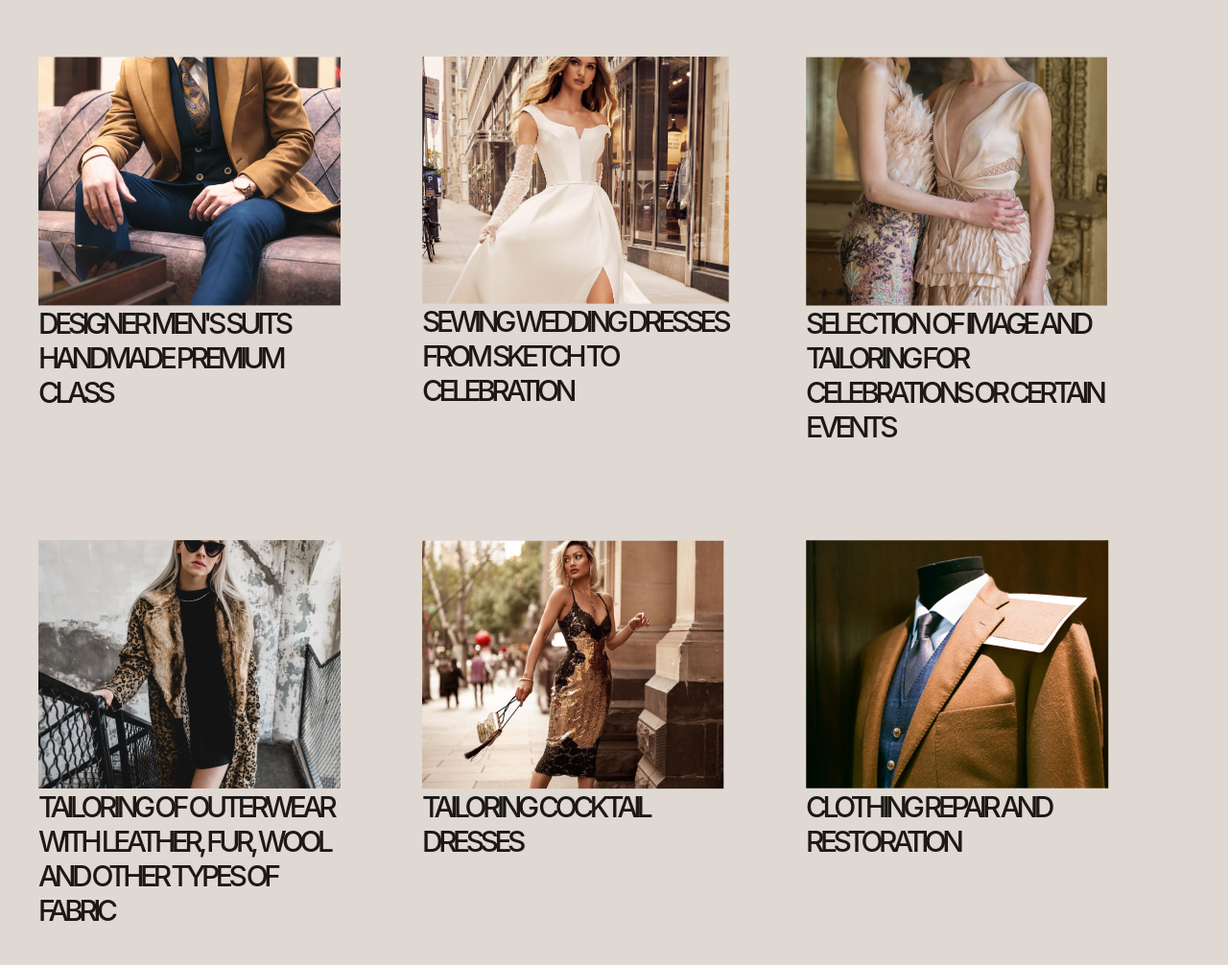
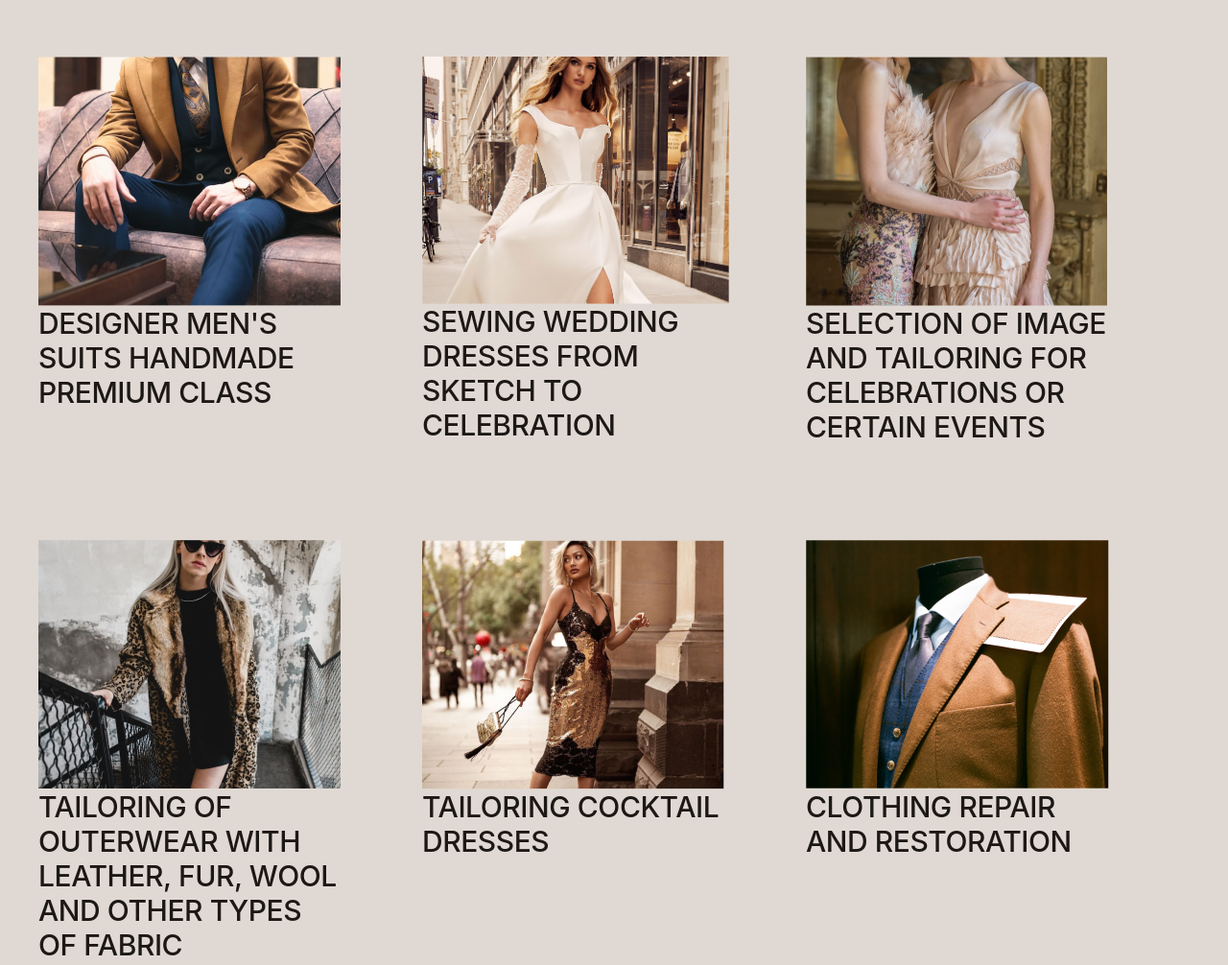
Before and after one commit to Oksana-Sydorenko/landing, a plain HTML site: page index.html in a window 1280 px wide. Shown: the part 1232-2238 px from the top of the page at 96% size. Drawn offline with Linux system fonts and the light colour scheme.

Commit message:
fixed letter spacing

```diff
--- a/index.css
+++ b/index.css
@@ -147,7 +147,7 @@ hr {
     font-weight: 500;
     font-size: 30px;
     line-height: 36px;
-    letter-spacing: -0.15em;
+    letter-spacing: -0.015em;
     color: var(--text-color-dark);
     text-transform: uppercase;
     text-align: left;
```
